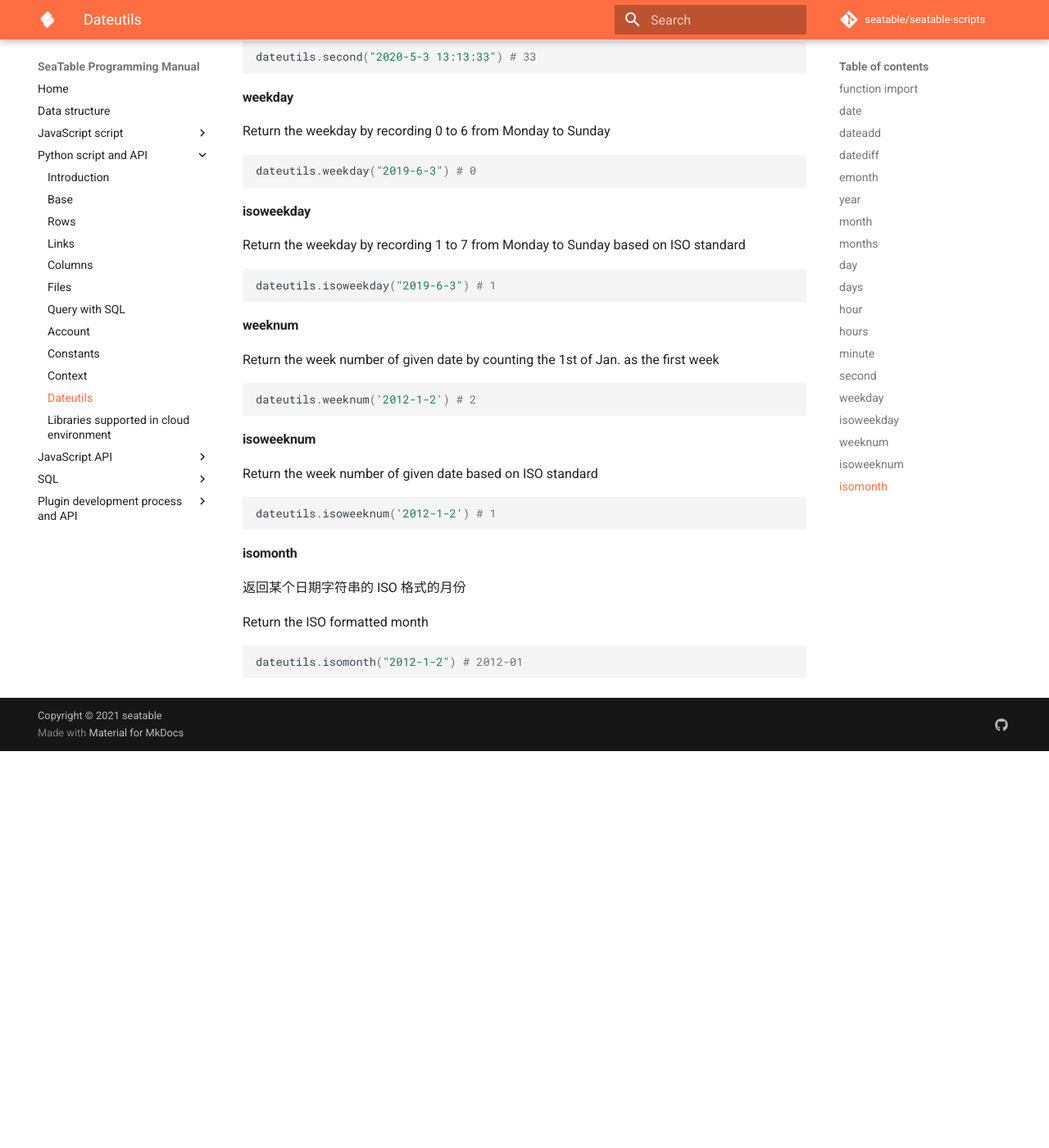
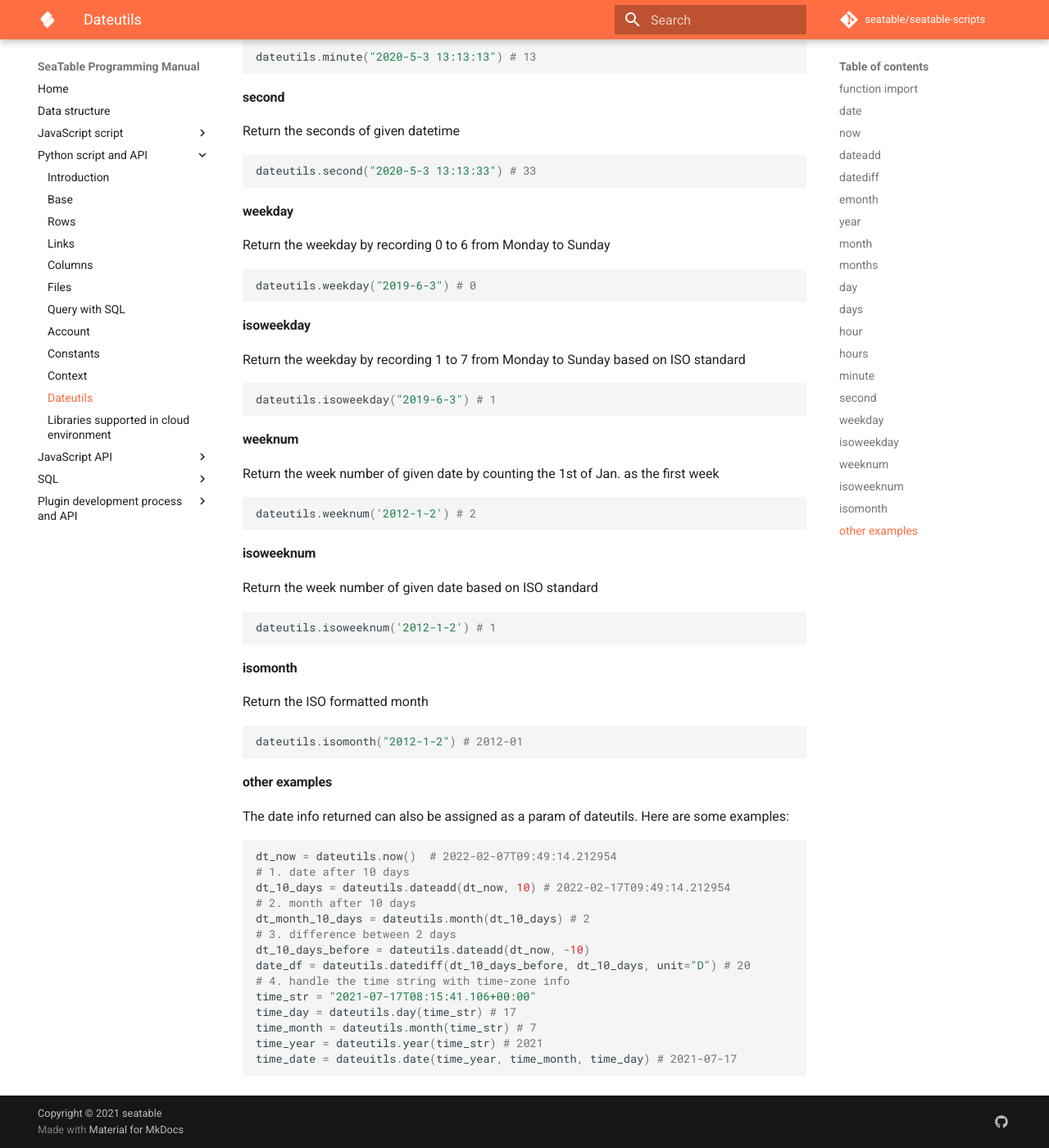
Before and after one commit to seatable/seatable-scripts, an MkDocs documentation site: the page built from manual/python/dateutils.md, in a window 1280 px wide and 1400 px high, scrolled down 2647 px. Shown: the whole window at 82% size. Built offline with MkDocs 1.6.1 and Material for MkDocs 9.7.7, drawn with Linux system fonts in a browser that asks for light colours; comment, search, counter and statistics services are not loaded; before the commit the page ends 3563 px from its top, so only the background shows below that; some of the changed text lies outside the part shown.

Commit message:
Update dateutils.md

````diff
--- a/manual/python/dateutils.md
+++ b/manual/python/dateutils.md
@@ -14,6 +14,14 @@
 
 ```python
 dateutils.date(2020, 5, 16) # 2020-05-16
+```
+
+#### now
+
+Return the ISO formatted date time of current
+
+```python
+dateutils.now() # 2022-02-07T09:44:00.034494
 ```
 
 #### dateadd
@@ -169,10 +177,29 @@
 
 #### isomonth
 
-返回某个日期字符串的 ISO 格式的月份
-
 Return the ISO formatted month
 
 ~~~python
 dateutils.isomonth("2012-1-2") # 2012-01
 ~~~
+
+#### other examples
+
+The date info returned can also be assigned as a param of dateutils. Here are some examples:
+
+```python
+dt_now = dateutils.now()  # 2022-02-07T09:49:14.212954
+# 1. date after 10 days
+dt_10_days = dateutils.dateadd(dt_now, 10) # 2022-02-17T09:49:14.212954
+# 2. month after 10 days
+dt_month_10_days = dateutils.month(dt_10_days) # 2
+# 3. difference between 2 days
+dt_10_days_before = dateutils.dateadd(dt_now, -10)
+date_df = dateutils.datediff(dt_10_days_before, dt_10_days, unit="D") # 20
+# 4. handle the time string with time-zone info
+time_str = "2021-07-17T08:15:41.106+00:00"
+time_day = dateutils.day(time_str) # 17
+time_month = dateutils.month(time_str) # 7
+time_year = dateutils.year(time_str) # 2021
+time_date = dateuitls.date(time_year, time_month, time_day) # 2021-07-17
+```
````
